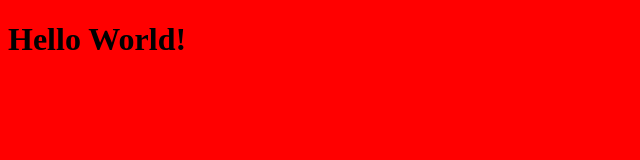
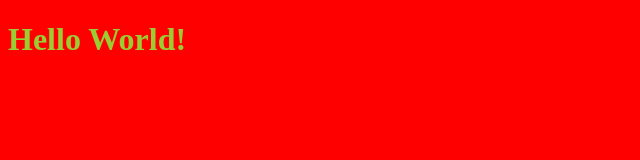
Before and after one commit to Aaliyahj707/workbook1a, a plain HTML site: page index.html in a window 1280 px wide. Shown: the whole page, without its empty margins (0-640 px from the left). Drawn offline with Linux system fonts and the light colour scheme.

Commit message:
css color

```diff
--- a/css/styles.css
+++ b/css/styles.css
@@ -1,3 +1,6 @@
 body{
   background-color: red;
 }
+body h1 {
+    color: yellowgreen
+}
```
